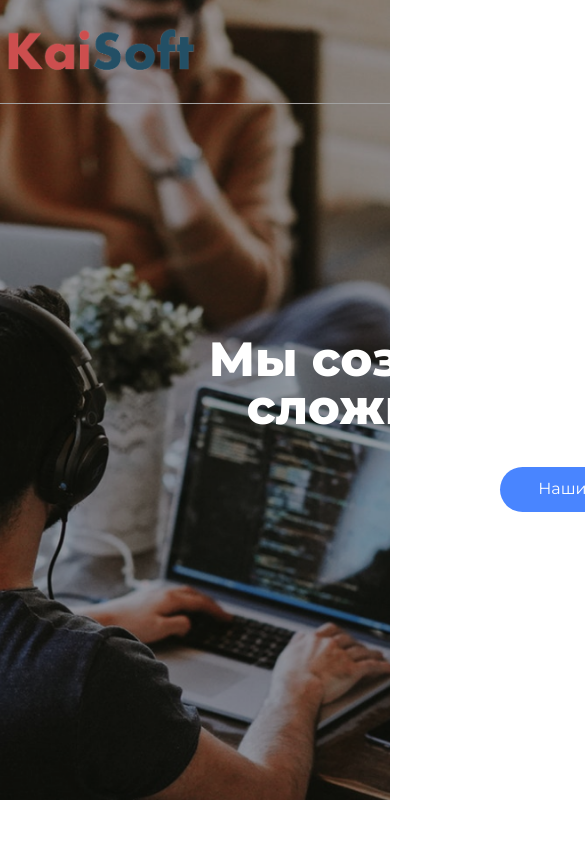
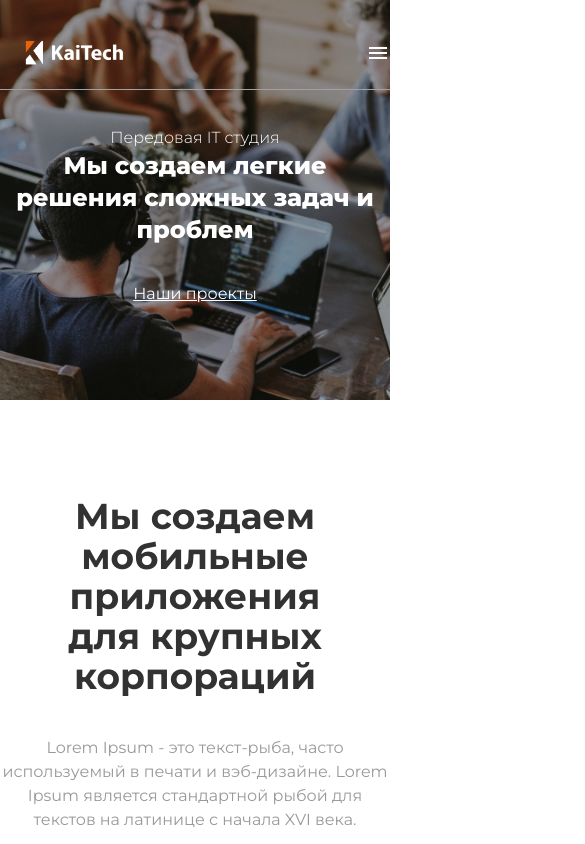
Before and after one commit to NursultanUlanuulu/KaiSoft, a React (Vite) app: page / in a window 390 px wide. Shown: the top 844 px of the page, 585 px wide, since content can reach past the window. Built offline with nearby package versions, Linux system fonts and the light colour scheme.

Commit message:
update header

```diff
--- a/src/components/layout/Header.jsx
+++ b/src/components/layout/Header.jsx
@@ -3,17 +3,18 @@ import logo from "../../assets/images/header/logo.png";
 import bg from "../../assets/images/header/bg.png";
 import styled from "styled-components";
 import Button from "../UI/Button";
+import MenuIcon from "@mui/icons-material/Menu";
 
 export default function Header() {
   return (
     <Rectangle>
-      <div className=" border-b border-[#A1A1A1]  h-[104.02px]">
+      <div className=" border-b border-[#A1A1A1] h-[90px] lg:h-[123px]">
         <Container>
           <div className="flex items-center justify-between">
-            <div className="w-[204px] py-[22px]">
-              <img src={logo} width={200} />
+            <div className="w-[150px] lg:w-[200px]">
+              <img src={logo} alt="Logo" />
             </div>
-            <div>
+            <div className="hidden md:flex">
               <nav>
                 <ul className="flex justify-between w-[650px]">
                   <Li>Главная</Li>
@@ -24,17 +25,21 @@ export default function Header() {
                 </ul>
               </nav>
             </div>
+            <button className=" inline-block md:hidden text-white">
+              <MenuIcon />
+            </button>
           </div>
-          <div className="flex flex-col justify-center items-center h-[600px]">
-            <p className="text-white text-center text-base font-medium mb-3">
+          <div className="flex flex-col pt-5 lg:justify-center items-center h-[600px]">
+            <p className="text-white text-center text-base lg:font-medium font-light">
               Передовая IT студия
             </p>
-            <p className="text-white text-center text-5xl font-extrabold mb-9">
-              Мы создаем легкие решения <br /> сложных задач и проблем
+            <p className="text-white text-center text-2xl lg:text-5xl  font-extrabold mb-9">
+              Мы создаем легкие решения сложных задач и проблем
             </p>
-            <Button className="bg-[#4985FF] rounded-[30px] text-white w-[200px] h-[45px]">
+            <Button className="hidden sm:inline-block md:inline-block   bg-[#4985FF] text-white  lg:hidden  rounded-[30px] lg:w-[200px] lg:h-[45px]">
               Наши проекты
             </Button>
+            <a className="hiden text-white underline">Наши проекты</a>
           </div>
         </Container>
       </div>
@@ -58,5 +63,14 @@ const Rectangle = styled.header`
   background-image: url(${bg});
   background-size: cover;
   background-position: center;
-  height: 800px;
+
+  @media (min-width: 320px) {
+    height: 400px;
+  }
+  @media (min-width: 768px) {
+    height: 600px;
+  }
+  @media (min-width: 1024px) {
+    height: 800px;
+  }
 `;
--- a/src/style/style.js
+++ b/src/style/style.js
@@ -1,6 +1,6 @@
 import styled from "styled-components";
 
 export const Container = styled.div`
-    width: 1200px;
-    margin: 0 auto;
-`
+  max-width: 1200px;
+  margin: 0 auto;
+`;
```
Also changed, not shown: src/assets/images/header/logo.png.
